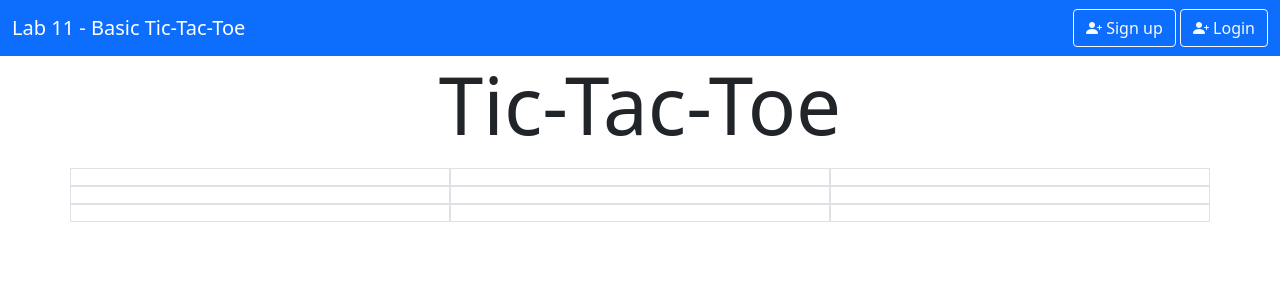
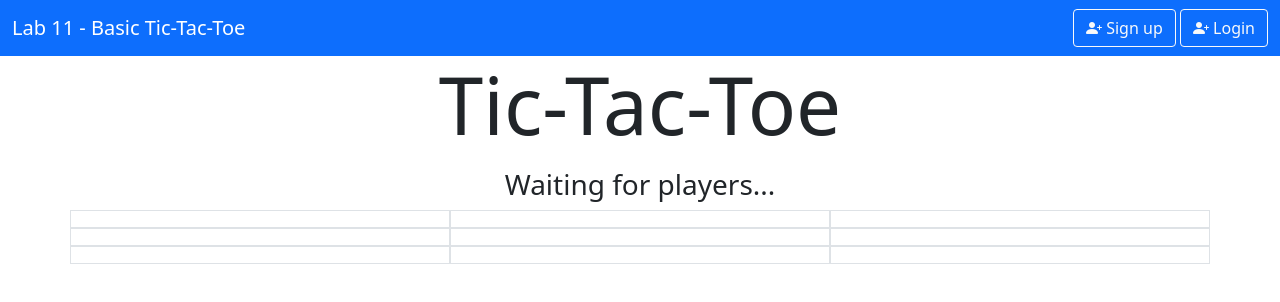
Before and after one commit to sahadsawatbp/Web-Design, a plain HTML site: page web-design-javascript-lab/public/index.html in a window 1280 px wide. Drawn offline with nearby package versions, Linux system fonts and the light colour scheme; no server answers.

Commit message:
Update index.html

```diff
--- a/web-design-javascript-lab/public/index.html
+++ b/web-design-javascript-lab/public/index.html
@@ -34,6 +34,7 @@
         </div>
     </nav>
     <h1 class="display-1 text-center">Tic-Tac-Toe</h1>
+
     <div class="container logged-in justify-content-center">
         <form class="form-inline row">
             <div class="form-group mb-2 row col-10">
@@ -60,10 +61,12 @@
             </div>
         </form>
     </div>
+
     <div class="container d-flex justify-content-center mb-2">
         <button type="button" id="btnStartGame" class="btn btn-success mx-1 logged-in">START GAME</button>
         <button type="button" id="btnTerminateGame" class="btn btn-warning mx-1 logged-in">END GAME</button>
     </div>
+    <h3 class="text-center">Waiting for players...</h3>
     <div class="container mb-2">
         <div class="row" id="row-1">
             <div class="col border justify-content-center align-items-center table-col" id="row-1-col-1">
```
